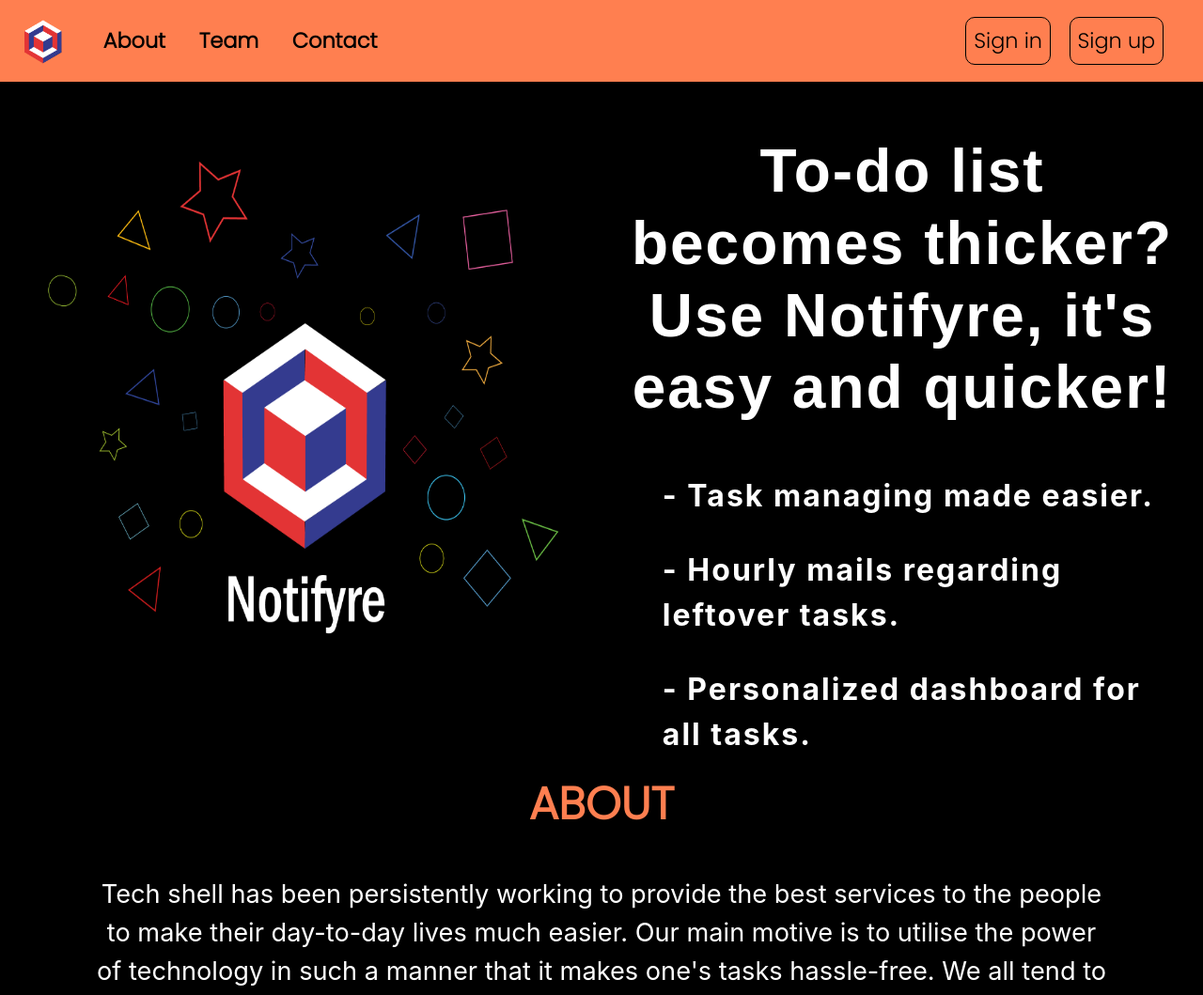
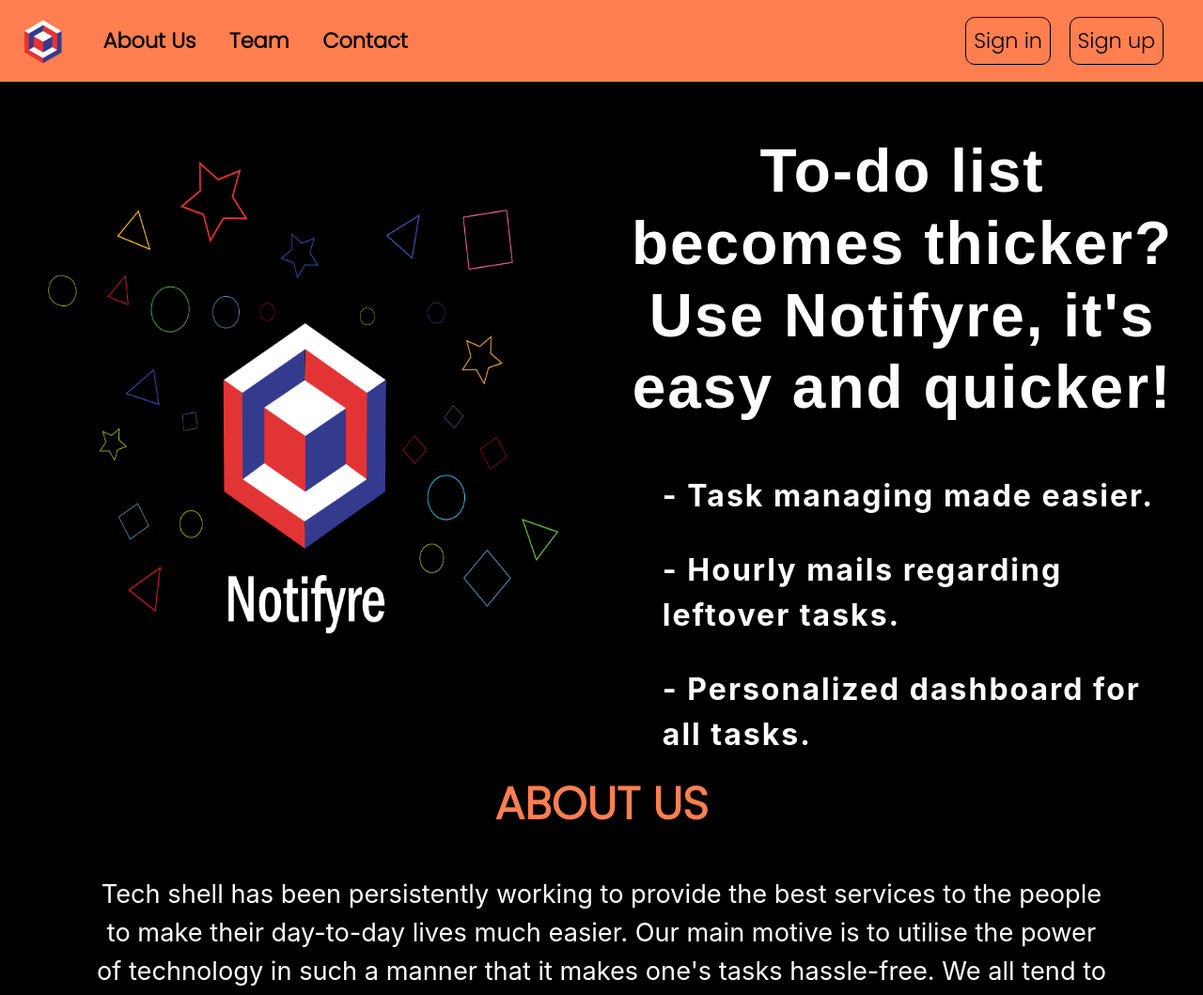
Before and after one commit to Tech-Shell/notifyre, a Django app: page / in a window 1280 px wide. Shown: the top 1059 px of the page at 94% size. Run offline with Django 3.2, Linux system fonts and the light colour scheme; some libraries are stand-ins or nearby versions.

Commit message:
modified settings.py

```diff
--- a/templates/pages/home.html
+++ b/templates/pages/home.html
@@ -30,7 +30,7 @@
       </button>
       <div class="collapse navbar-collapse nav menu">
         <ul class="navbar-nav">
-          <li class="nav-item"><a href="#about" class="nav-link">About</a></li>
+          <li class="nav-item"><a href="#about" class="nav-link">About Us</a></li>
           <li class="nav-item"><a href="#team" class="nav-link">Team</a></li>
           <li class="nav-item"><a href="#contact" class="nav-link">Contact</a></li>
         </ul>
@@ -64,7 +64,7 @@
     <div class="container" id="about">
       <div class="row">
         <div class="col-12 text-center about_head" data-aos="fade-up">
-          <h1>ABOUT</h1>
+          <h1>ABOUT US</h1>
         <div class="col-12">
           <p class="about_content" data-aos="fade-up">
              Tech shell has been persistently working to provide the best services to the people to make their day-to-day lives much easier. Our main motive is to utilise the power of technology in such a manner that it makes one's tasks hassle-free. We all tend to forget things at times, be it going to the dentist or completing that assignment on time. The webapp is something that we thought would act as a productivity tool to the people who are working remotely and face probelms in scheduling tasks for their busy day. We are here with an innovative solution, Notifyre.
```
